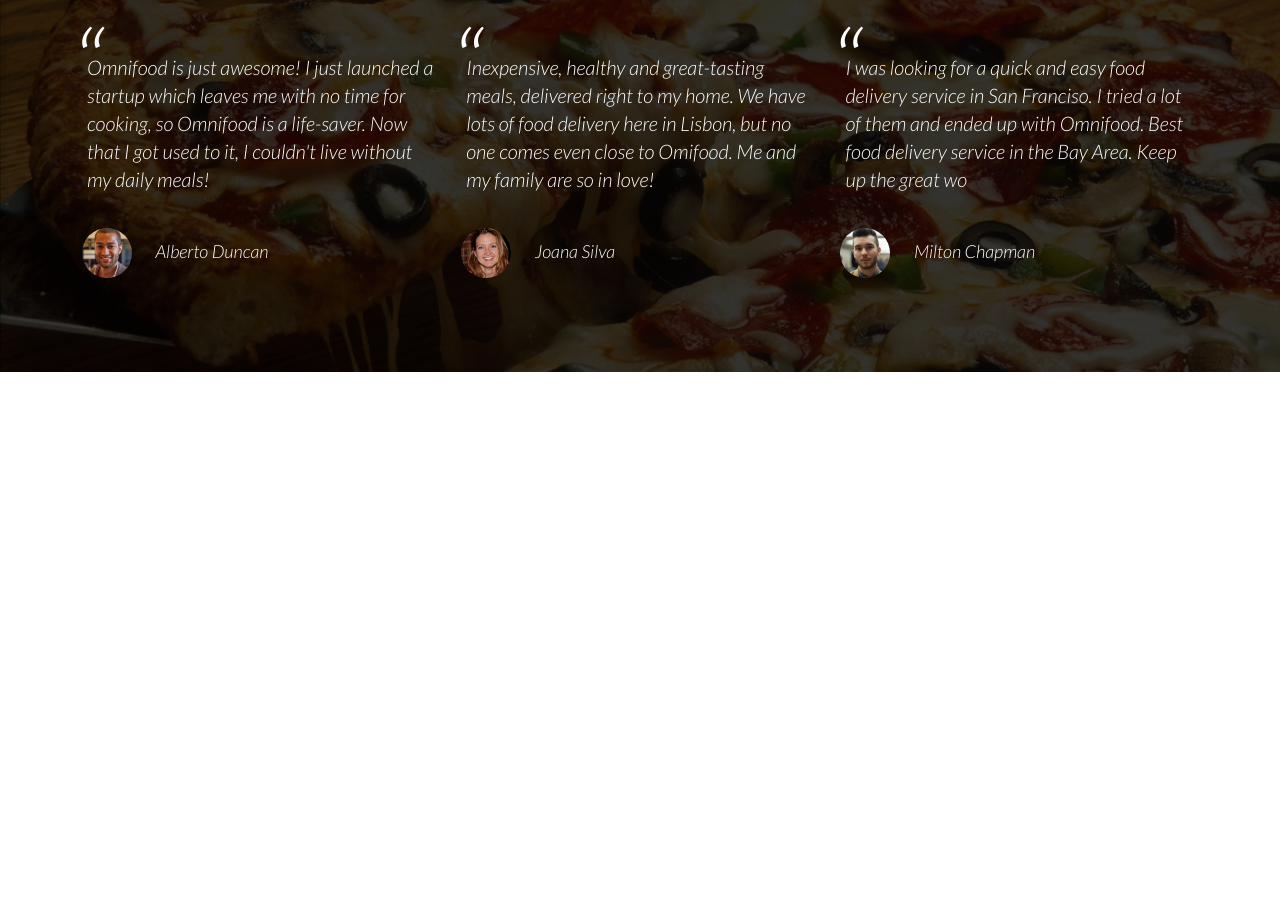
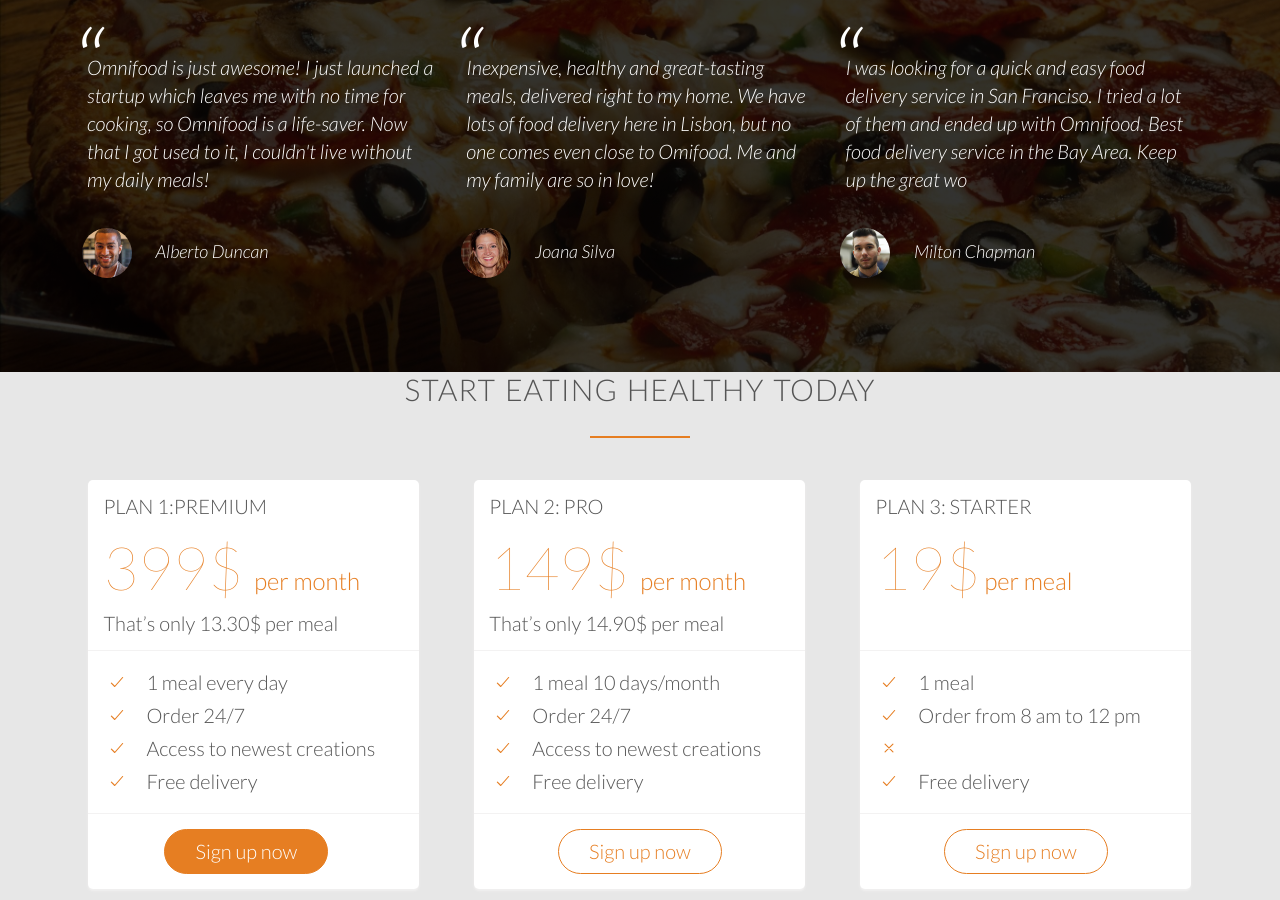
Before and after one commit to abdullah578/food-website, a plain HTML site: page index.html in a window 1280 px wide. Shown: the part 3418-4318 px from the top of the page. Before the commit the page ends 3790 px from the top, so only its background shows below. Drawn offline with nearby package versions, Linux system fonts and the light colour scheme; files whose address does not match are found by name.

Commit message:
built the sign up section

```diff
--- a/index.html
+++ b/index.html
@@ -287,18 +287,95 @@
         </div>
       </div>
     </section>
+    <section class="plans">
+      <div class="row">
+        <h2>
+          Start eating healthy today
+        </h2>
+      </div>
+      <div class="row">
+        <div class="col span-1-of-3">
+          <div class="plan-box">
+            <div class="plan-price">
+              <h3>Plan 1:Premium</h3>
+              <p>399$ <span>per month</span></p>
+              <p>That’s only 13.30$ per meal</p>
+            </div>
+            <div class="plan-specs">
+              <ul>
+                <li>
+                  <ion-icon name="checkmark-outline"></ion-icon>1 meal every day
+                </li>
+                <li>
+                  <ion-icon name="checkmark-outline"></ion-icon>Order 24/7
+                </li>
+                <li>
+                  <ion-icon name="checkmark-outline"></ion-icon>Access to newest
+                  creations
+                </li>
+                <li>
+                  <ion-icon name="checkmark-outline"></ion-icon>Free delivery
+                </li>
+              </ul>
+            </div>
+            <div><a href="#" class="btn btn-full">Sign up now</a></div>
+          </div>
+        </div>
+        <div class="col span-1-of-3">
+          <div class="plan-box">
+            <div class="plan-price">
+              <h3>Plan 2: Pro</h3>
+              <p>149$ <span>per month</span></p>
+              <p>That’s only 14.90$ per meal</p>
+            </div>
+            <div class="plan-specs">
+              <ul>
+                <li>
+                  <ion-icon name="checkmark-outline"></ion-icon>1 meal 10
+                  days/month
+                </li>
+                <li>
+                  <ion-icon name="checkmark-outline"></ion-icon>Order 24/7
+                </li>
+                <li>
+                  <ion-icon name="checkmark-outline"></ion-icon>Access to newest
+                  creations
+                </li>
+                <li>
+                  <ion-icon name="checkmark-outline"></ion-icon>Free delivery
+                </li>
+              </ul>
+            </div>
+            <div><a href="#" class="btn btn-transperent">Sign up now</a></div>
+          </div>
+        </div>
+        <div class="col span-1-of-3">
+          <div class="plan-box">
+            <div class="plan-price">
+              <h3>Plan 3: Starter</h3>
+              <p>19$<span> per meal</span></p>
+              <p> &nbsp;</p>
+            </div>
+
+            <div class="plan-specs">
+              <ul>
+                <li><ion-icon name="checkmark-outline"></ion-icon>1 meal</li>
+                <li>
+                  <ion-icon name="checkmark-outline"></ion-icon>Order from 8 am
+                  to 12 pm
+                </li>
+                <li>
+                  <ion-icon name="close-outline"></ion-icon>
+                </li>
+                <li>
+                  <ion-icon name="checkmark-outline"></ion-icon>Free delivery
+                </li>
+              </ul>
+            </div>
+            <div><a href="#" class="btn btn-transperent">Sign up now</a></div>
+          </div>
+        </div>
+      </div>
+    </section>
   </body>
 </html>
-
-<!---
-Title: Our customers can't live without us
-
-Omnifood is just awesome! I just launched a startup which leaves me with no time for cooking, so Omnifood is a life-saver. Now that I got used to it, I couldn't live without my daily meals!
-(Alberto Duncan)
-
-Inexpensive, healthy and great-tasting meals, delivered right to my home. We have lots of food delivery here in Lisbon, but no one comes even close to Omifood. Me and my family are so in love!
-(Joana Silva)
-
-I was looking for a quick and easy food delivery service in San Franciso. I tried a lot of them and ended up with Omnifood. Best food delivery service in the Bay Area. Keep up the great work!
-(Milton Chapman)
--->
--- a/resources/css/style.css
+++ b/resources/css/style.css
@@ -237,7 +237,8 @@
   font-size: 90%;
   margin-bottom: 10px;
 }
-.city-feature ion-icon {
+.city-feature ion-icon,
+.plan-specs ul li ion-icon {
   color: #e67e22;
   font-size: 90%;
   margin-right: 20px;
@@ -293,3 +294,38 @@
   vertical-align: middle;
   margin-right: 20px;
 }
+.plans {
+  background-color: rgb(231, 231, 231);
+}
+.plan-box {
+  background-color: #fff;
+  border-radius: 5px;
+  width: 90%;
+  margin: 0 5%;
+  box-shadow: 0 2px 2px rgb(241, 240, 240);
+}
+.plan-box div {
+  border-bottom: 1px solid rgb(243, 242, 242);
+  padding: 15px;
+}
+.plan-price p:first-of-type {
+  font-size: 300%;
+  font-weight: 100;
+  color: #e67e22;
+  margin-bottom: 10px;
+}
+.plan-price p span {
+  font-size: 40%;
+  font-weight: 300;
+}
+
+.plan-specs ul {
+  list-style: none;
+}
+.plan-specs ul li {
+  padding: 5px;
+}
+.plan-box div:last-of-type {
+  text-align: center;
+  border: 0;
+}
```
